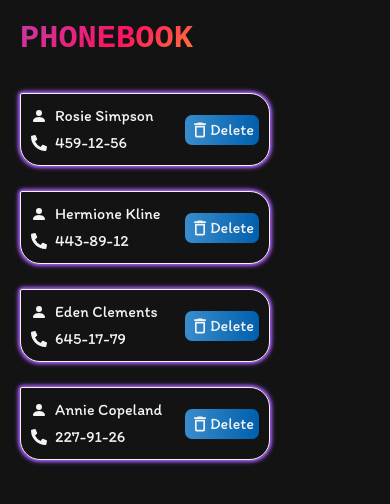
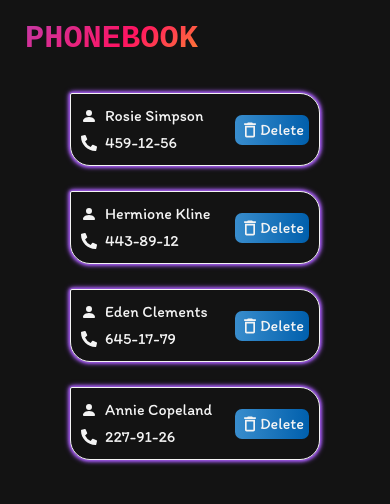
Before and after one commit to Olesia2805/goit-neo-react-hw-module3, a React (Vite) app: page / in a window 390 px wide. Shown: the top 504 px of the page. Built offline with nearby package versions, Linux system fonts and the light colour scheme; a web font is replaced by a local one.

Commit message:
added styles

```diff
--- a/src/App.jsx
+++ b/src/App.jsx
@@ -18,7 +18,7 @@ const App = () => {
 
   return (
     <Container>
-      <Section className="header">
+      <Section>
         <h1 className={appCss.header}>Phonebook</h1>
       </Section>
       {/* <Section className="form">
@@ -27,7 +27,7 @@ const App = () => {
       <Section className="search">
         <SearchBox />
       </Section> */}
-      <Section className="list">
+      <Section>
         <ContactList contactData={contacts} onDelete={deleteContact} />
       </Section>
     </Container>
--- a/src/components/ContactList/ContactList.module.css
+++ b/src/components/ContactList/ContactList.module.css
@@ -27,3 +27,9 @@
   flex-wrap: wrap;
   gap: 25px 15px;
 }
+
+@media screen and (max-width: 565px) {
+  .listCards {
+    justify-content: center;
+  }
+}
--- a/src/components/Container/Container.module.css
+++ b/src/components/Container/Container.module.css
@@ -1,5 +1,5 @@
 .container {
   max-width: 1200px;
-  padding: 0 20px;
+  padding: 0 25px;
   margin: 0 auto;
 }
--- a/src/components/Section/Section.jsx
+++ b/src/components/Section/Section.jsx
@@ -3,8 +3,8 @@ import clsx from 'clsx';
 
 const Section = ({ children, className }) => {
   const sectionClassName = clsx(className, {
-    // [style.buttons]: className === 'buttons',
-    [style.section]: true, // Always apply the base section class
+    // [style.contactsList]: className === 'contactsList',
+    [style.section]: true,
   });
   return <section className={sectionClassName}>{children}</section>;
 };
```
